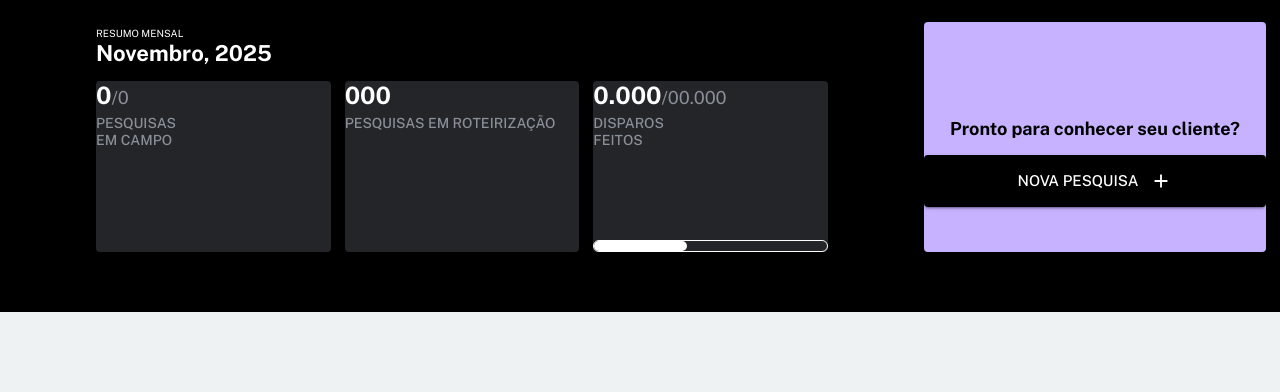
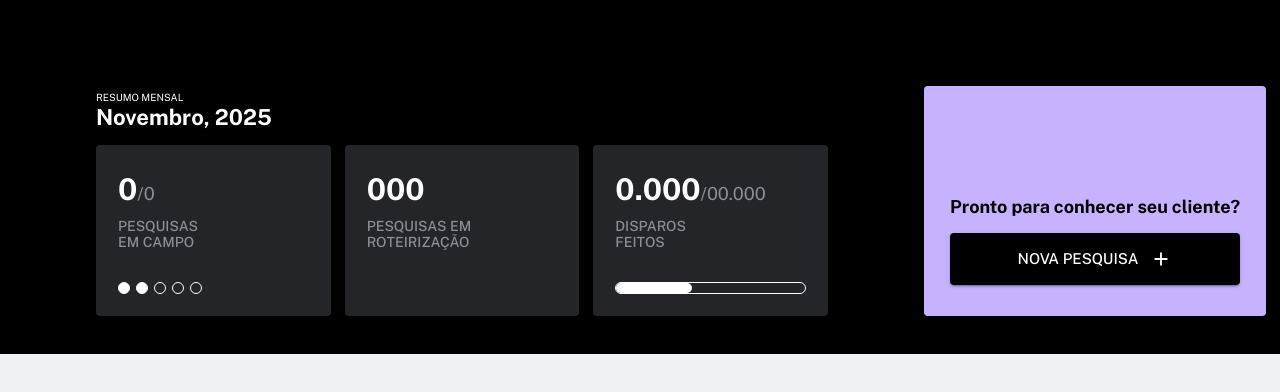
Before and after one commit to AndreLSilva/otg-test, a Next.js app: page / in a window 1280 px wide. Shown: the top 392 px of the page. Built offline with nearby package versions, Linux system fonts and the light colour scheme.

Commit message:
feat: updated AppHero components styles

```diff
--- a/src/features/app-header/components/app-digest/AppDigest.styles.ts
+++ b/src/features/app-header/components/app-digest/AppDigest.styles.ts
@@ -1,22 +1,24 @@
 import { Paper } from "@/components/atoms/paper/Paper";
 import { Grid2, styled } from "@mui/material";
 
-export const Container = styled(Grid2)(({ theme }) => ({
-  margin: "0 auto",
+export const Container = styled(Grid2)`
+  margin: 0 auto;
 
-  [theme.breakpoints.up("md")]: {
-    maxWidth: "45.75rem",
-  },
-}));
+  ${({ theme }) => theme.breakpoints.up("md")} {
+    max-width: 45.75rem;
+  }
+`;
 
-export const Card = styled(Paper)(() => ({
-  display: "flex",
-  flexDirection: "column",
-  gap: "0.375rem",
+export const Card = styled(Paper)`
+  height: 10.6875rem;
+  display: flex;
+  flex-direction: column;
+  gap: 0.375rem;
 
-  height: "10.6875rem",
+  padding: 1.375rem;
 
-  "& > :last-child": {
-    marginTop: "auto",
-  },
-}));
+  /* Children container */
+  & > div {
+    margin-top: auto;
+  }
+`;
--- a/src/features/app-header/components/app-digest/AppDigest.tsx
+++ b/src/features/app-header/components/app-digest/AppDigest.tsx
@@ -1,12 +1,13 @@
 import { ProgressBar } from "@/components/atoms/progress/progress-bar/ProgressBar";
+import { ProgressBullets } from "@/components/atoms/progress/progress-bullets/ProgressBullets";
 import { Grid2, Typography } from "@mui/material";
 import { Container } from "./AppDigest.styles";
 import { AppDigestCard } from "./AppDigestCard";
 
 export function AppDigest() {
   return (
-    <Container container columns={{ xs: 2, md: 3 }} spacing="0.875rem">
-      <Grid2 size={{ xs: 2, md: 3 }}>
+    <Container container columns={{ xs: 2, sm: 3 }} spacing="0.875rem">
+      <Grid2 size={{ xs: 2, sm: 3 }}>
         <Typography variant="caption" sx={{ textTransform: "uppercase" }}>
           Resumo mensal
         </Typography>
@@ -15,12 +16,14 @@ export function AppDigest() {
 
       <Grid2 size={1}>
         {/* TODO: Progress steps */}
-        <AppDigestCard titlePrimary="0" titleSecondary="0" description={"pesquisas\nem campo"} />
+        <AppDigestCard titlePrimary="0" titleSecondary="0" description={"pesquisas\nem campo"}>
+          <ProgressBullets total={5} progress={2} color="primaryAlt" />
+        </AppDigestCard>
       </Grid2>
       <Grid2 size={1}>
         <AppDigestCard titlePrimary="000" description="pesquisas em roteirização" />
       </Grid2>
-      <Grid2 size={{ xs: 2, md: 1 }}>
+      <Grid2 size={{ xs: 2, sm: 1 }}>
         <AppDigestCard
           titlePrimary="0.000"
           titleSecondary="00.000"
--- a/src/features/app-header/components/app-digest/AppDigestCard.tsx
+++ b/src/features/app-header/components/app-digest/AppDigestCard.tsx
@@ -17,7 +17,7 @@ export function AppDigestCard({
 }: AppDigestCardProps) {
   return (
     <Card color="primary">
-      <Typography component="p" variant="h4">
+      <Typography component="p" variant="h3">
         {titlePrimary}
         {titleSecondary && (
           <Typography component="span" variant="subtitle1" color="textSecondary" fontWeight="400">
--- a/src/features/app-header/components/app-hero/AppHero.styles.tsx
+++ b/src/features/app-header/components/app-hero/AppHero.styles.tsx
@@ -1,22 +1,32 @@
-import { Box, styled } from "@mui/material";
+import { styled } from "@mui/material";
 
-export const Container = styled(Box)(({ theme }) => ({
-  display: "flex",
-  gap: "0.875rem",
+export const Container = styled("div")`
+  display: flex;
+  flex-direction: column;
 
-  paddingLeft: "0.875rem",
-  paddingRight: "0.875rem",
-  paddingTop: "1.375rem",
-  paddingBottom: "3.75rem",
+  padding: 5.375rem 0 2.375rem 0;
 
-  color: theme.palette.primary.contrastText,
-  backgroundColor: theme.palette.primary.main,
+  color: ${({ theme }) => theme.palette.primary.contrastText};
+  background: ${({ theme }) => theme.palette.primary.main};
 
-  [theme.breakpoints.down("md")]: {
-    flexDirection: "column",
-  },
+  ${({ theme }) => theme.breakpoints.up("md")} {
+    flex-direction: row;
+  }
 
-  "& > :first-child": {
-    width: "100%",
-  },
-}));
+  & > :first-of-type {
+    padding: 0 0.875rem;
+    width: 100%;
+  }
+
+  & > :last-of-type {
+    margin: 1.3125rem 0.875rem 0 0.875rem;
+
+    ${({ theme }) => theme.breakpoints.up("md")} {
+      margin: 0 0.875rem 0 0;
+    }
+
+    ${({ theme }) => theme.breakpoints.up("lg")} {
+      margin: 0 1.3125rem;
+    }
+  }
+`;
--- a/src/features/app-header/components/app-hero/AppHero.tsx
+++ b/src/features/app-header/components/app-hero/AppHero.tsx
@@ -1,16 +1,19 @@
 "use client";
 
-import { Box } from "@mui/material";
 import { AppDigest } from "../app-digest/AppDigest";
 import { CallToActionCard } from "../call-to-action-card/CallToActionCard";
 import { Container } from "./AppHero.styles";
 
-export function AppHero() {
+interface AppHeroProps {
+  className?: string;
+}
+
+export function AppHero({ className = undefined }: AppHeroProps) {
   return (
-    <Container>
-      <Box>
+    <Container className={className}>
+      <div>
         <AppDigest />
-      </Box>
+      </div>
 
       <CallToActionCard />
     </Container>
--- a/src/features/app-header/components/call-to-action-card/CallToActionCard.styles.tsx
+++ b/src/features/app-header/components/call-to-action-card/CallToActionCard.styles.tsx
@@ -1,11 +1,12 @@
 import { Paper } from "@/components/atoms/paper/Paper";
 import { styled } from "@mui/material";
 
-export const Container = styled(Paper)(({ theme }) => ({
-  textAlign: "center",
+export const Container = styled(Paper)`
+  align-items: center;
+  padding: 0.875rem 1.625rem 1.625rem 1.625rem;
 
-  [theme.breakpoints.up("md")]: {
-    flexShrink: 0,
-    width: "21.375rem",
-  },
-}));
+  ${({ theme }) => theme.breakpoints.up("md")} {
+    flex-shrink: 0;
+    width: 21.375rem;
+  }
+`;
```
